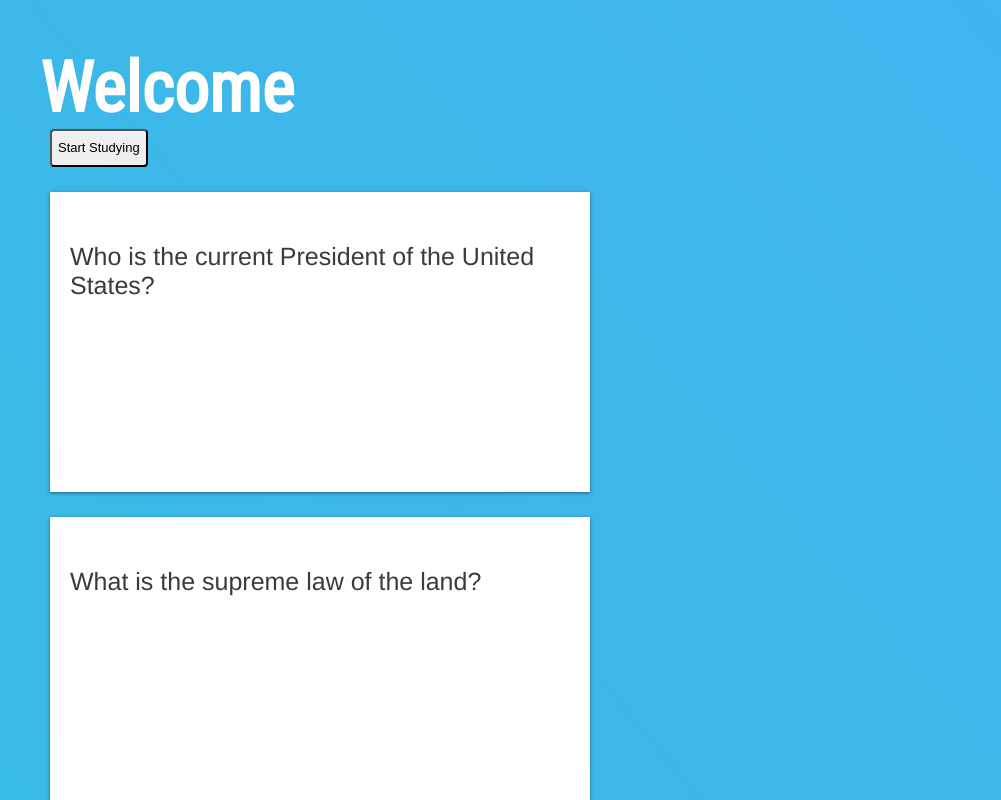
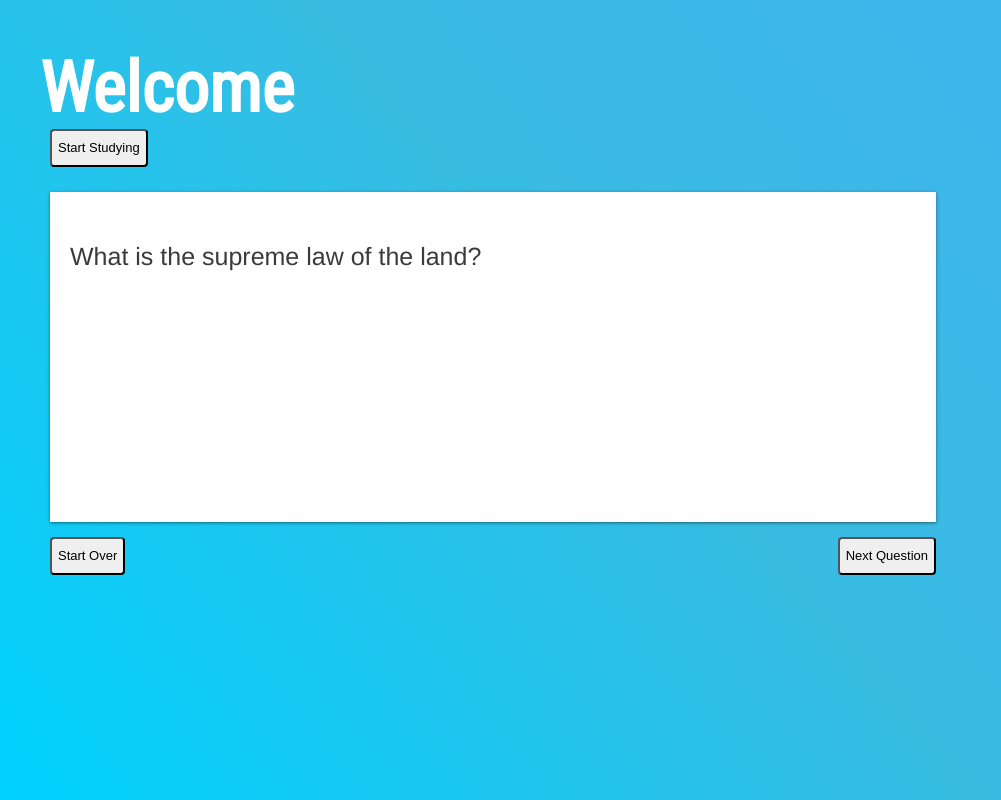
Before and after one commit to loucilvr/Flippy, a React (Create React App) app: page /study in a window 1280 px wide. Both pictures are taken after a click on the input "Start Studying". Shown: the top 800 px of the page, without its empty margins (0-1001 px from the left). Built offline with nearby package versions, Linux system fonts and the light colour scheme.

Commit message:
can now successfully flip cards and start over :D

```diff
--- a/src/assets/App.css
+++ b/src/assets/App.css
@@ -58,8 +58,8 @@ hr {
   font-family: 'Helvetica Neue', sans-serif !important;
   background-color: #fff;
   color: #3b3b3b;
-  width: 500px;
-  height: 200px;
+  width: auto;
+  height: 230px;
   padding: 50px 20px;
   margin-left: 10px;
   margin-top: 25px;
@@ -74,3 +74,23 @@ hr {
   font-weight: 100;
   letter-spacing: 1px;
 }
+
+.nextCard {
+  margin-top: 15px;
+  margin-left: 10px;
+  height: 38px;
+  vertical-align: middle;
+  font-size: 13px;
+  border-radius: 4px;
+  float: right;
+}
+
+.startOver {
+  margin-top: 15px;
+  margin-left: 10px;
+  height: 38px;
+  vertical-align: middle;
+  font-size: 13px;
+  border-radius: 4px;
+  float: left;
+}
--- a/src/assets/index.css
+++ b/src/assets/index.css
@@ -4,6 +4,7 @@ body {
   /*color: #3f3f3f;*/
   height: 100%;
   color: #fff;
+  width: 70%;
 }
 
 html {
@@ -12,6 +13,7 @@ html {
   -moz-background-size: cover;
   -o-background-size: cover;
   background-size: cover;
+  height: 100%;
 }
 
 .left {
--- a/src/cards.json
+++ b/src/cards.json
@@ -1,42 +1,38 @@
 [
   {
-    "id": 1,
-    "question" : "Who is the current President of the United States?",
-    "answer" : "Donald Trump"
-  }, {
-  "id": 2,
+  "id": 1,
   "question" : "What is the supreme law of the land?",
   "answer" : "The Constitution"
 }, {
-  "id": 3,
+  "id": 2,
   "question" : "What does the Constitution do?",
   "answer" : "(1) sets up the government (2) defines the government (3) protects basic rights of Americans"
 }, {
-  "id": 4,
+  "id": 3,
   "question" : "The idea of self-government is in the first three words of the Constitution. What are these words?",
   "answer" : "We the people"
 }, {
-  "id": 5,
+  "id": 4,
   "question" : "What is an amendment?",
   "answer" : "a change/addition to the Constitution"
 }, {
-  "id": 6,
+  "id": 5,
   "question" : "What do we call the first ten amendments to the Constitution?",
   "answer" : "Bill of Rights"
 }, {
-  "id": 7,
+  "id": 6,
   "question" : "What is one right or freedom from the First Amendment?",
   "answer" : "speech, religion, assembly, press, petition the government"
 }, {
-  "id": 8,
+  "id": 7,
   "question" : "How many amendments does the Constitution have?",
   "answer" : "27"
 }, {
-  "id": 9,
+  "id": 8,
   "question" : "What did the Declaration of Independence do?",
   "answer" : "announced/declared our independence from Great Britain"
 }, {
-  "id": 10,
+  "id": 9,
   "question" : "What are 2 rights in the Declaration of Independence?",
   "answer" : "life, liberty, pursuit of happiness"
 }
--- a/src/js/components/StudyGuide.js
+++ b/src/js/components/StudyGuide.js
@@ -7,59 +7,52 @@ export default class StudyGuide extends Component {
     constructor(props) {
         super(props);
         this.state = {
-            "showAnswer" : false
+            showQuestion : true,
+            showAnswer : false,
+            card: 0,
         }
-        this.showAnswer = this.showAnswer.bind(this);
+        this.flipCard = this.flipCard.bind(this);
+        this.showNextCard = this.showNextCard.bind(this);
+        this.startOver = this.startOver.bind(this);
+
     }
 
-    showAnswer(props) {
-        this.setState({ showAnswer : !this.state.showAnswer })
+     flipCard() {
+        console.log('hi')
+        this.setState({
+            showQuestion : !this.state.showQuestion,
+            showAnswer : !this.state.showAnswer })
+    }
+
+    showNextCard(){
+        this.setState({
+            showQuestion : !this.state.showQuestion,
+            showAnswer : !this.state.showAnswer,
+            card : this.state.card + 1})
+    }
+
+    startOver(){
+        location.reload()
     }
 
     render() {
-        console.log(json);
+        console.log(cards[0].question);
 
         return(
             <div>
-                { cards.map((e,i) =>
-                    <div className="questionCard" key={i} onClick={event => this.showAnswer(i)}>
-                        <div> { e.question }</div>
-                        { this.state.showAnswer && <Answer id={i} answer={ e.answer }/> }
-                    </div>
-                )}
+                 <div className="questionCard" key={this.state.card}>
+                     <div onClick={this.flipCard}>
+                         { this.state.showQuestion && cards[this.state.card].question }
+                         { this.state.showAnswer && cards[this.state.card].answer }
+                     </div>
+                 </div>
+                 <input type="submit" name="name"
+                        className="startOver" value="Start Over"
+                        onClick={ this.startOver }></input>
+                 <input type="submit" name="name"
+                        className="nextCard" value="Next Question"
+                        onClick={ this.showNextCard }></input>
             </div>
         )
     }
 }
-//
-// class Cards extends Component {
-//     constructor(props) {
-//         super(props);
-//         this.state = {
-//             showAnswer: false
-//         }
-//         this.showAnswer = this.showAnswer.bind(this);
-//     }
-//
-//     showAnswer(props) {
-//         this.setState({ showAnswer : true })
-//     }
-//
-//     render(props) {
-//
-//         return(
-//             <div className="questionCard">
-//                <div> { this.props.question }</div>
-//                 { this.state.showAnswer && <Answer answer={ this.props.answer }/> }
-//             </div>
-//         )
-//     }
-// }
-
-class Answer extends Component {
-    render() {
-        return (
-            <div className="answerText"> Answer: {this.props.answer } </div>
-        )
-    }
-}
--- a/src/js/components/StudyGuideCreation.js
+++ b/src/js/components/StudyGuideCreation.js
@@ -34,7 +34,6 @@ export default class StudyGuideCreation extends Component {
     handleSubmit(event) {
         var name = this.state.value;
         studyGuides.push(name);
-        // console.log(studyGuides);
         event.preventDefault();
     }
 
```
